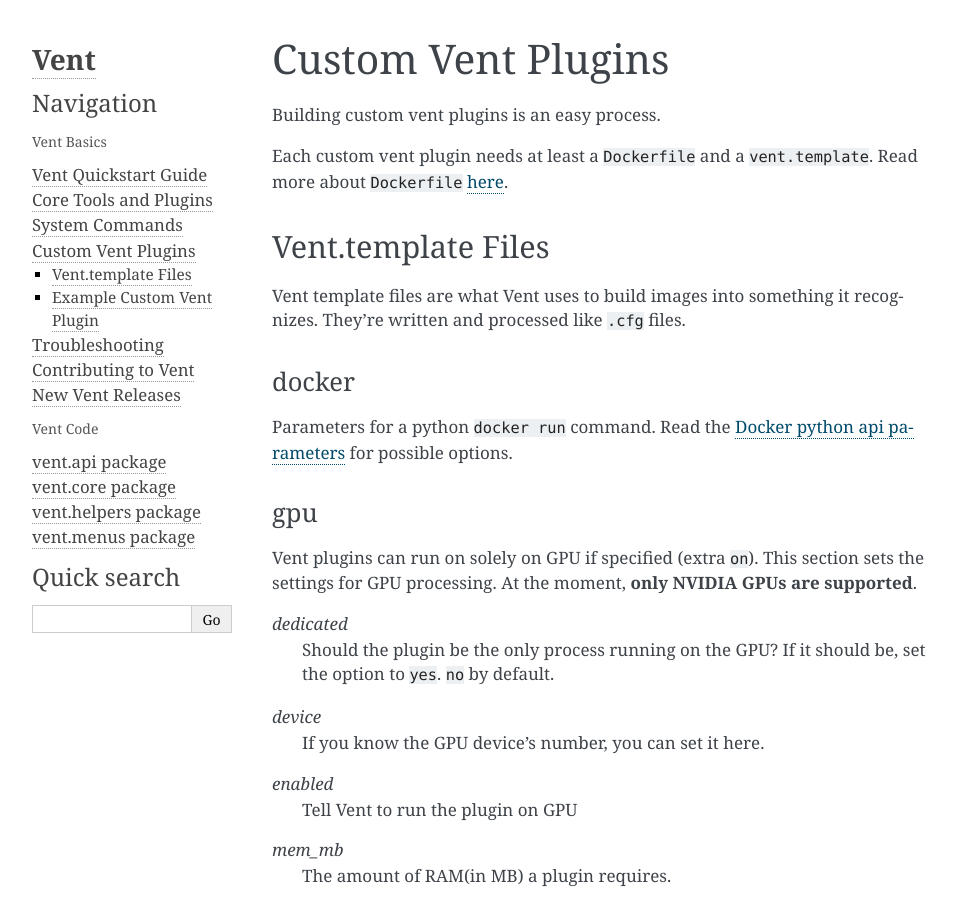
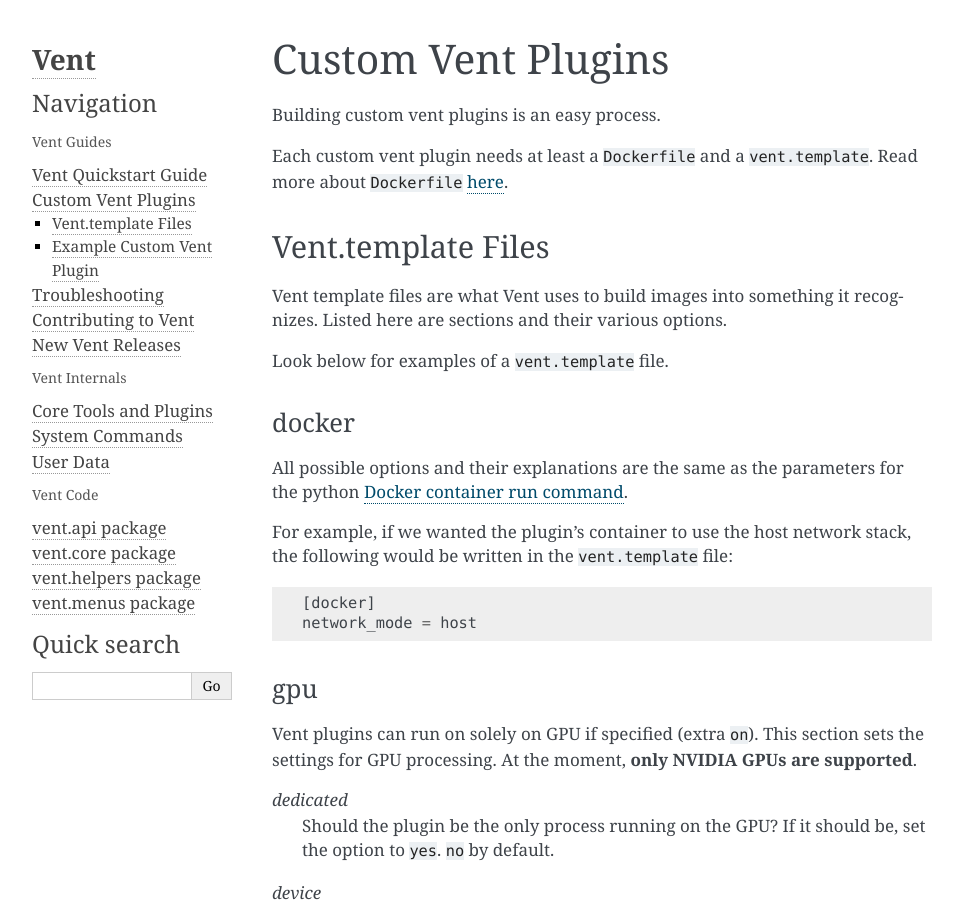
Before and after one commit to CyberReboot/vent, a Sphinx documentation site: the page built from docs/source/build_plugin.rst, in a window 1280 px wide and 900 px high. Shown: the whole window, without its empty margins (148-1111 px from the left). Built offline with Sphinx 7.4.7, drawn with Linux system fonts in a browser that asks for light colours; pages that are not in the unit, such as notebooks, are missing from menus; some of the changed text lies outside the part shown.

Commit message:
added new section dealing with explaining vent's functionality. Added explanations contents of user data directory.

```diff
--- a/docs/source/build_plugin.rst
+++ b/docs/source/build_plugin.rst
@@ -16,14 +16,21 @@
 Vent.template Files
 ===================
 Vent template files are what Vent uses to build images into something it recognizes.
-They're written and processed like ``.cfg`` files.
+Listed here are sections and their various options.
+
+Look below for examples of a ``vent.template`` file.
 
 docker
 ------
-Parameters for a python ``docker run`` command.
-Read the `Docker python api parameters`_ for possible options.
+All possible options and their explanations are the same as the parameters for the python `Docker container run command`_.
 
-.. _Docker python api parameters: https://docker-py.readthedocs.io/en/stable/containers.html#docker.models.containers.ContainerCollection.run
+For example, if we wanted the plugin's container to use the host network stack,
+the following would be written in the ``vent.template`` file::
+
+    [docker]
+    network_mode = host
+
+.. _Docker container run command: https://docker-py.readthedocs.io/en/stable/containers.html#docker.models.containers.ContainerCollection.run
 
 
 gpu
@@ -112,7 +119,7 @@
    CMD [""]
 
 
-Lastly, a ``vent.template`` file is needed so Vent knows how to use the plugin.
+Lastly, a ``vent.template`` file is needed so Vent knows how to use the plugin:
 
 .. code-block:: bash
    :caption: vent.template
@@ -123,6 +130,23 @@
 
    [settings]
    ext_types = example
+
+Here's an example of this plugin using GPUs to do work:
+
+.. code-block:: bash
+   :caption: vent.template
+
+   [info]
+   name = example plugin
+   groups = example
+
+   [settings]
+   ext_types = example
+
+   [gpu]
+   enabled = yes
+   mem_mb = 1024
+   dedicated = yes
 
 
 We need to add this to either a git repo or the docker hub. Let's use git.
--- a/docs/source/troubleshoot.rst
+++ b/docs/source/troubleshoot.rst
@@ -9,7 +9,7 @@
 Let's first get some basic possible errors out of the way.
 
 1. Is Docker installed and is the daemon running? Vent uses Docker heavily so
-   it is necessary to have the Docker instanned and the daemon running.
+   it is necessary to have the Docker installed and the daemon running.
 2. Is this the latest version of Vent? Ways to get the latest Vent
    version:
 
```
Also changed, not shown: docs/source/index.rst (+11 -5 lines), docs/source/new_release.rst (+0 -7 lines), docs/source/user_data.rst (added, +112 -0 lines).
